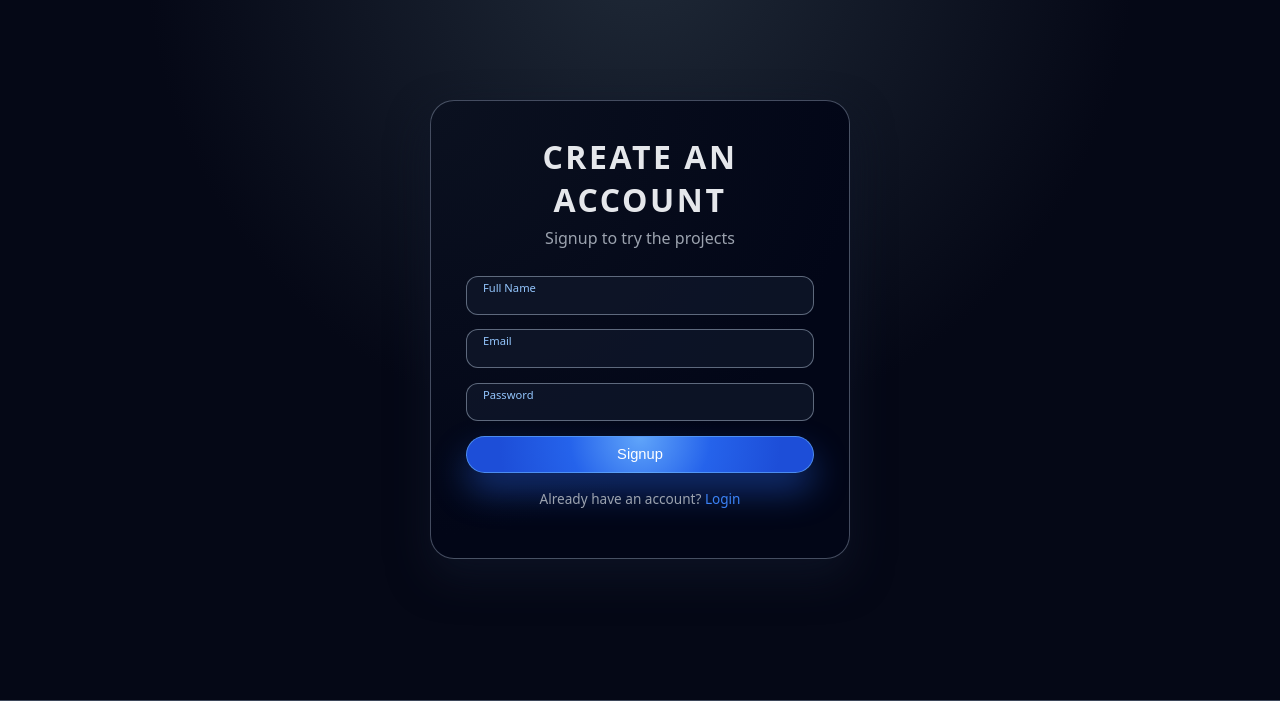
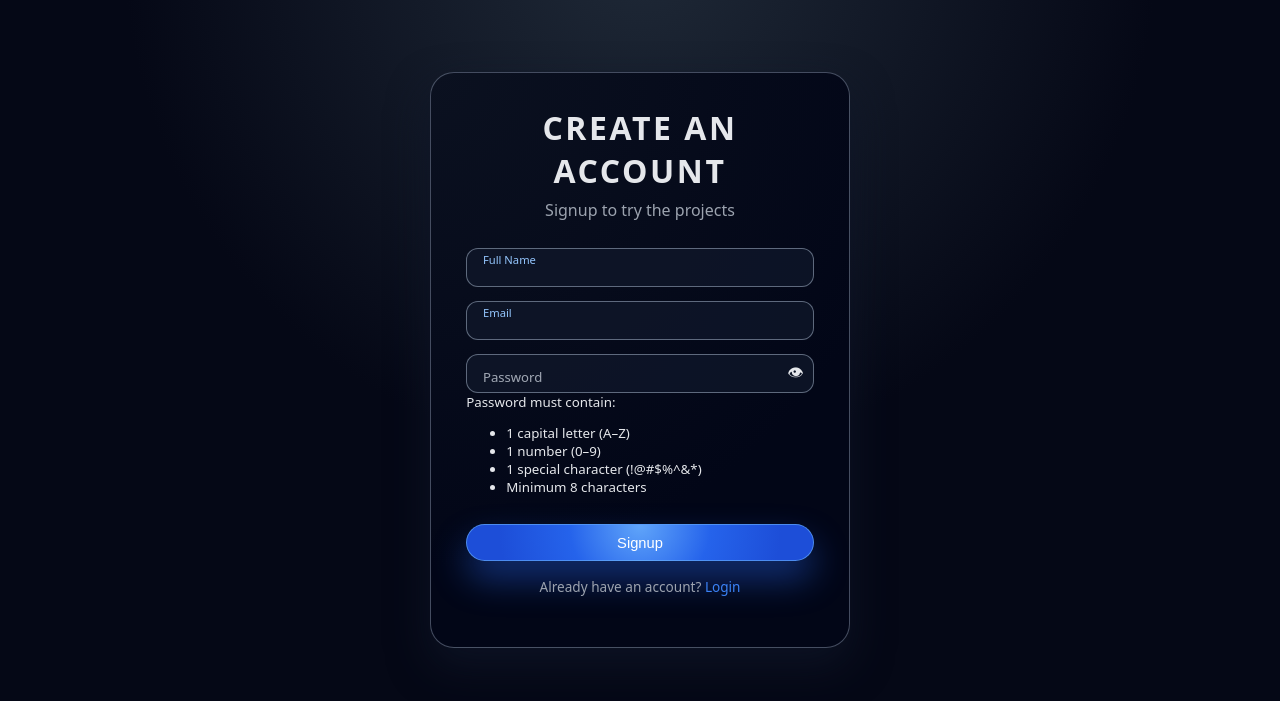
Before and after one commit to Samifarhan52/myproject, a Flask app: page /signup in a window 1280 px wide. Shown: the part 53-754 px from the top of the page. Run offline with Flask 3, Linux system fonts and the light colour scheme.

Commit message:
Update signup.html

```diff
--- a/templates/signup.html
+++ b/templates/signup.html
@@ -22,7 +22,43 @@
           <label for="email">Email</label>
         </div>
         <div class="form-group floating">
-          <input type="password" id="password" name="password" required />
+          <label>Password</label>
+
+<div style="position: relative; max-width: 350px;">
+    <input
+        type="password"
+        id="password"
+        name="password"
+        required
+        minlength="8"
+        pattern="(?=.*[A-Z])(?=.*[0-9])(?=.*[^A-Za-z0-9]).*"
+        title="Must contain at least one uppercase letter, one number, and one special character"
+        style="width: 100%; padding-right: 40px;"
+    >
+
+    <!-- Eye button -->
+    <span
+        onclick="togglePassword()"
+        style="
+            position: absolute;
+            right: 10px;
+            top: 50%;
+            transform: translateY(-50%);
+            cursor: pointer;
+        "
+    >👁</span>
+</div>
+
+<small>
+Password must contain:
+<ul>
+    <li>1 capital letter (A–Z)</li>
+    <li>1 number (0–9)</li>
+    <li>1 special character (!@#$%^&*)</li>
+    <li>Minimum 8 characters</li>
+</ul>
+</small>
+
           <label for="password">Password</label>
         </div>
         <button type="submit" class="btn primary full-width">Signup</button>
@@ -35,4 +71,12 @@
     </div>
   </div>
 </section>
+
+<script>
+function togglePassword() {
+    const pwd = document.getElementById("password");
+    pwd.type = pwd.type === "password" ? "text" : "password";
+}
+</script>
+
 {% endblock %}
```
